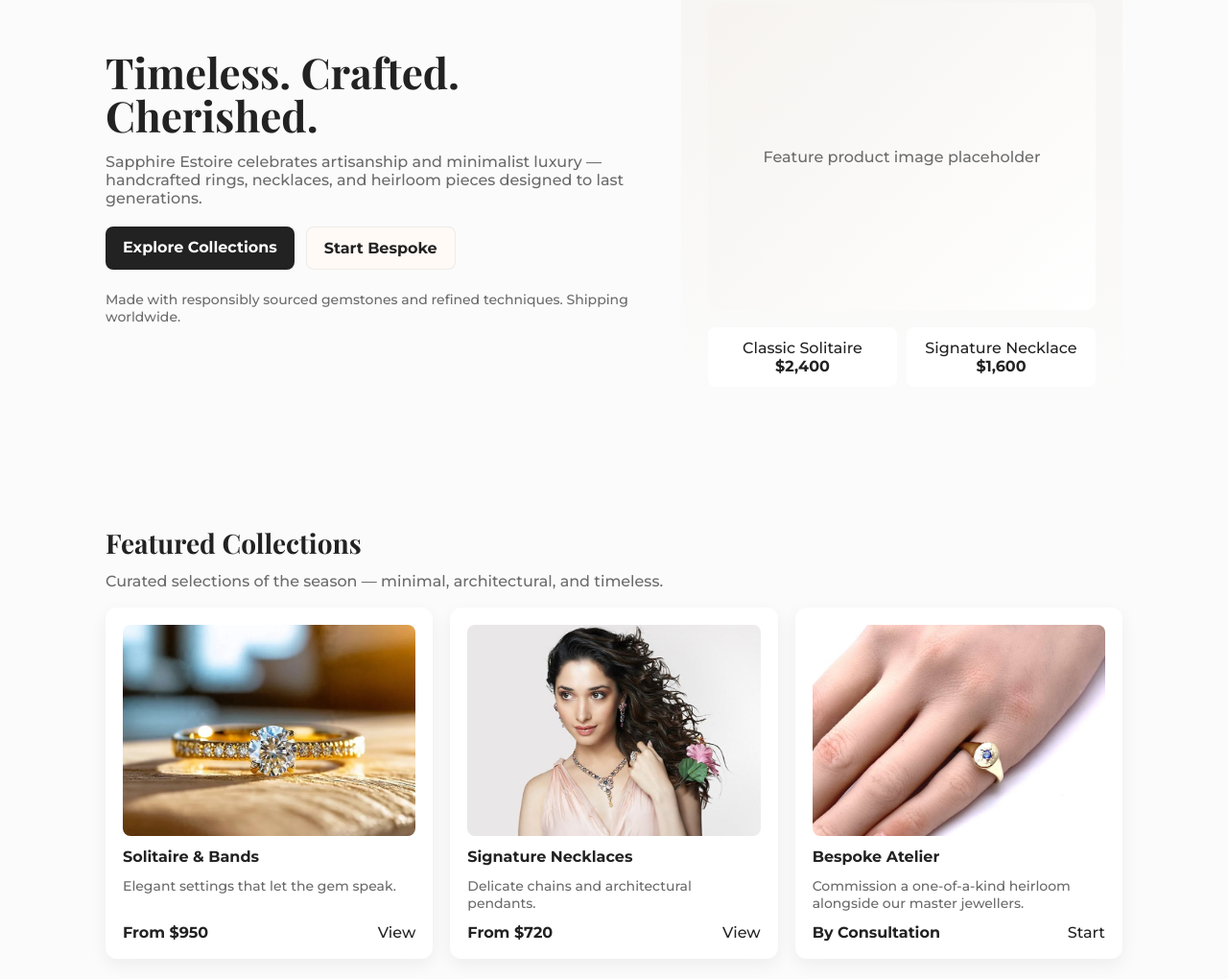
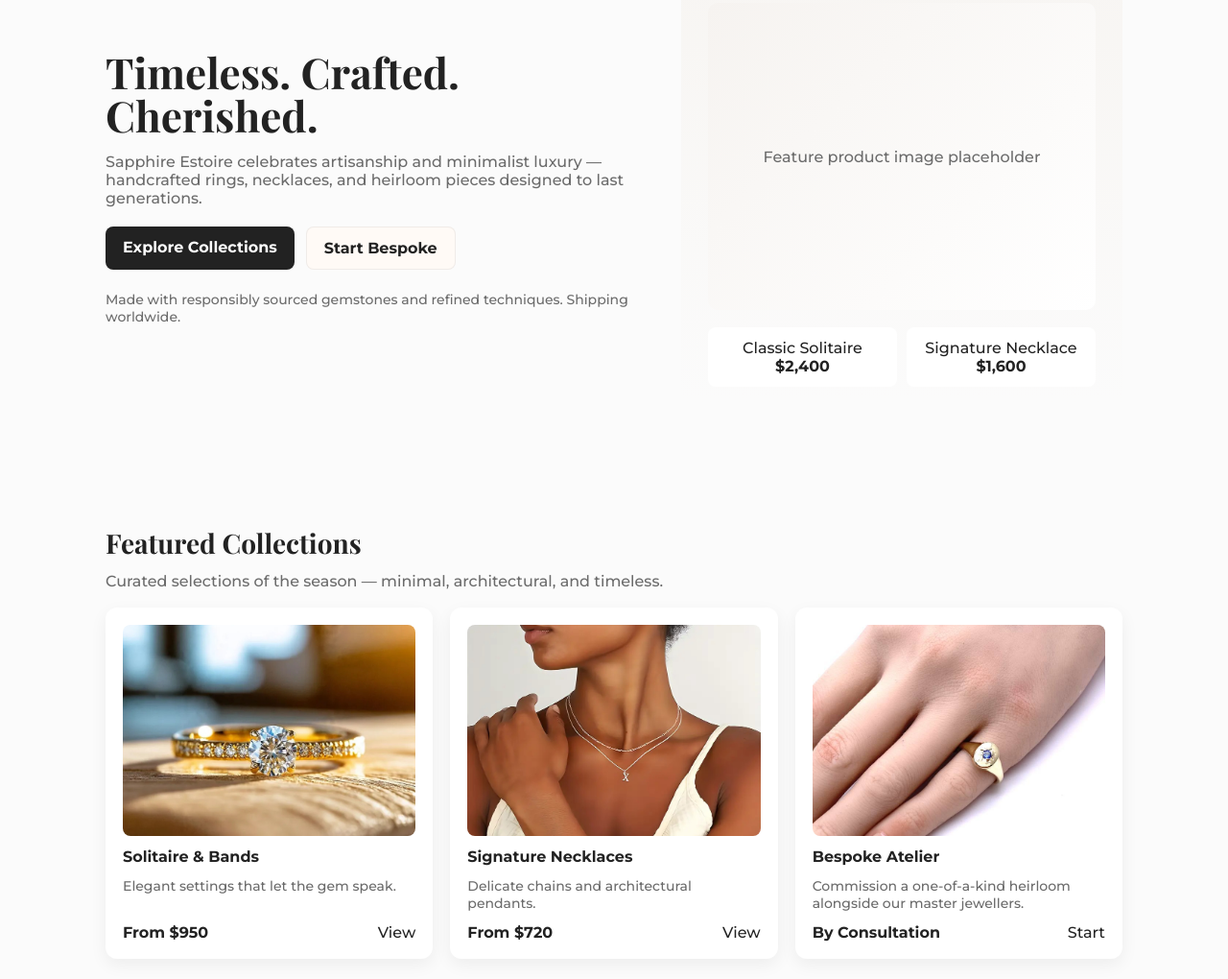
Before and after one commit to HaatiMaach/Sapphire, a plain HTML site: page index.html in a window 1280 px wide. Shown: the part 170-1190 px from the top of the page at 96% size. Drawn offline with nearby package versions, Linux system fonts and the light colour scheme.

Commit message:
Update index.html

```diff
--- a/index.html
+++ b/index.html
@@ -133,7 +133,7 @@
         </article>
 
         <article class="card">
-          <img src="images/model.jpg.jpg">
+          <img src="images/necklace.jpg">
           <h3>Signature Necklaces</h3>
           <p style="color:var(--muted); font-size:14px; margin:0">Delicate chains and architectural pendants.</p>
           <div style="margin-top:auto; display:flex; justify-content:space-between; align-items:center">
```
